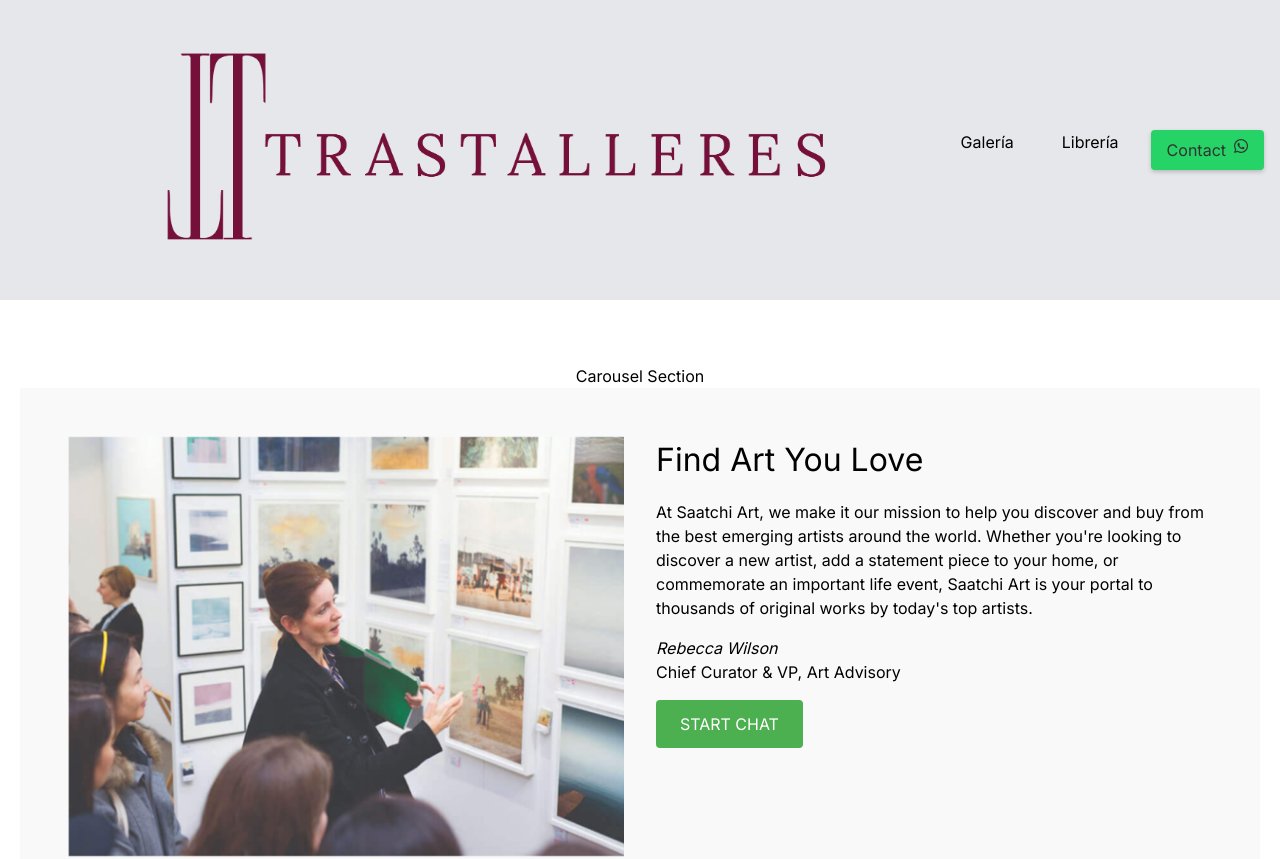
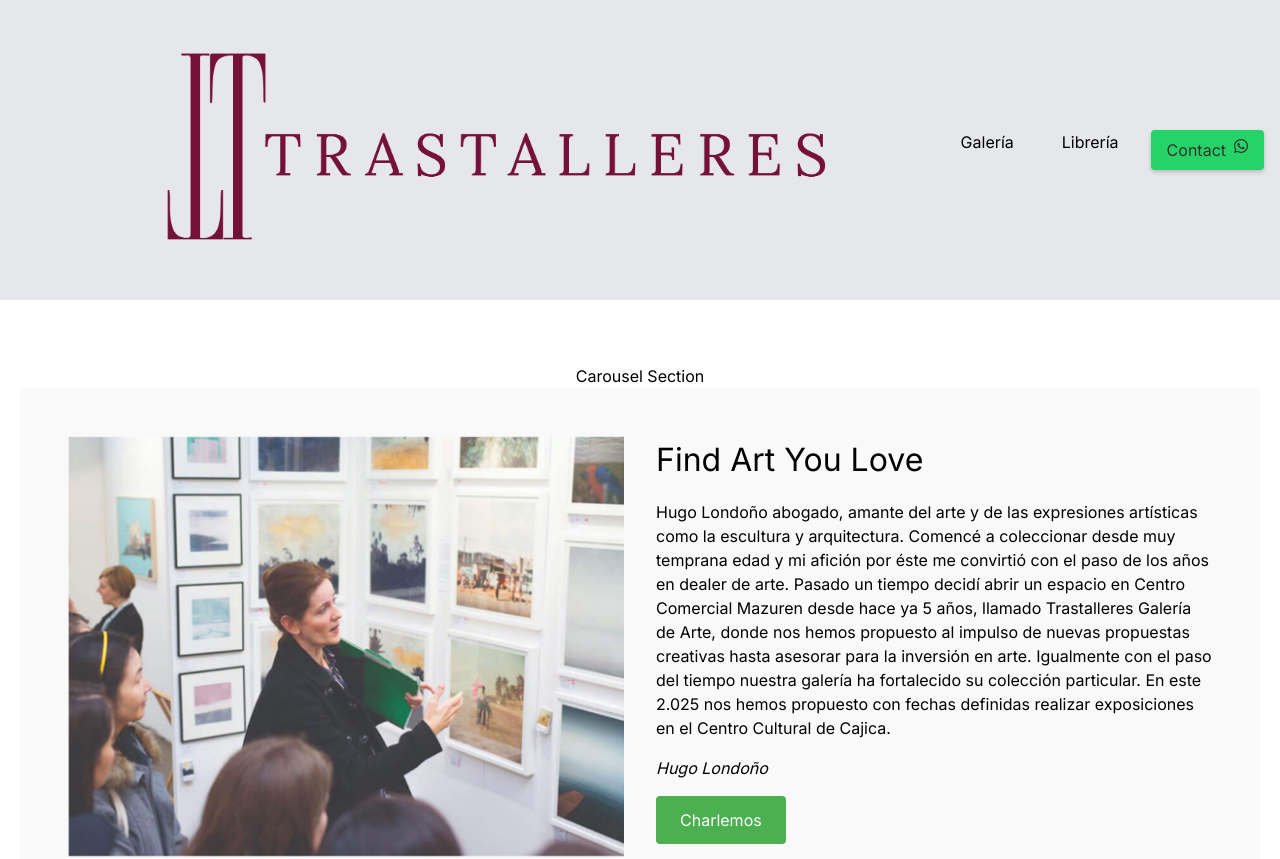
Before and after one commit to incuantaq/trastalleres, a Next.js app: page / in a window 1280 px wide. Shown: the top 859 px of the page. Built offline with nearby package versions, Linux system fonts and the light colour scheme.

Commit message:
saving fixes styling modal, footer and layout

```diff
--- a/app/layout.tsx
+++ b/app/layout.tsx
@@ -23,14 +23,10 @@
 }) {
   return (
     <html lang="en" className={inter.variable}>
-      <body>
-        <section className="min-h-screen relative min-h-screen">
-          <div className="pb-12">
-            <Navbar/>
-            <main>{children}</main>
-          </div>
-          <Footer />
-        </section>
+      <body className="min-h-screen relative min-h-screen">
+        <Navbar />
+        <main>{children}</main>
+        <Footer />
       </body>
     </html>
   );
--- a/components/Footer/Footer.tsx
+++ b/components/Footer/Footer.tsx
@@ -42,10 +42,10 @@
       </div>
       <div className='footer-socialIcons'>
         <a className='icon' href="https://www.facebook.com/Trastalleresgaleria/" target="_blank" rel="noopener noreferrer">
-          <FontAwesomeIcon icon={faFacebook} />
+          <FontAwesomeIcon icon={faFacebook} height={15} />
         </a>
         <a className='icon' href="https://www.instagram.com/trastalleresgaleria/" target="_blank" rel="noopener noreferrer">
-          <FontAwesomeIcon icon={faInstagram} />
+          <FontAwesomeIcon icon={faInstagram} height={15} />
         </a>
       </div>
     </footer>
--- a/components/Hero/index.tsx
+++ b/components/Hero/index.tsx
@@ -1,5 +1,7 @@
 import React from 'react';
 import './Hero.css';
+
+const msg = "Hugo Londoño abogado, amante del arte y de las expresiones artísticas como la escultura y arquitectura. Comencé a coleccionar desde muy temprana edad y mi afición por éste me convirtió con el paso de los años en dealer de arte. Pasado un tiempo decidí abrir un espacio en Centro Comercial Mazuren desde hace ya 5 años, llamado Trastalleres Galería de Arte, donde nos hemos propuesto al impulso de nuevas propuestas creativas hasta asesorar para la inversión en arte. Igualmente con el paso del tiempo nuestra galería ha fortalecido su colección particular. En este 2.025 nos hemos propuesto con fechas definidas realizar exposiciones en el Centro Cultural de Cajica.";
 
 const Hero: React.FC = () => {
   return (
@@ -11,14 +13,13 @@
         <div className="hero-column">
           <h2>Find Art You Love</h2>
           <p>
-            At Saatchi Art, we make it our mission to help you discover and buy from the best emerging artists around the world. Whether you're looking to discover a new artist, add a statement piece to your home, or commemorate an important life event, Saatchi Art is your portal to thousands of original works by today's top artists.
+            {msg}
           </p>
           <p>
-            <em>Rebecca Wilson</em><br />
-            Chief Curator & VP, Art Advisory
+            <em>Hugo Londoño</em><br />
           </p>
           {/* TODO: Add real wpp number and metadata here */}
-          <button className="hero-button">START CHAT</button>
+          <button className="hero-button">Charlemos</button>
 
         </div>
       </div>
--- a/components/Modal/Modal.tsx
+++ b/components/Modal/Modal.tsx
@@ -10,16 +10,12 @@
     artworkName: string;
     artistName: string;
     description: string;
+    date: string;
 }
 
-const Modal: React.FC<ModalProps> = ({
-    isOpen,
-    onClose,
-    imgSrc,
-    artworkName,
-    artistName,
-    description,
-}) => {
+const Modal: React.FC<ModalProps> = (ModalProps : ModalProps) => {
+    const { isOpen, onClose, imgSrc, artworkName, artistName, description, date } = ModalProps;
+
     useEffect(() => {
         const handleKeyDown = (event: KeyboardEvent) => {
             if (event.key === "Escape") onClose();
@@ -51,8 +47,6 @@
     return (
         <div className="modal" onClick={handleBackgroundClick} role="dialog" aria-modal="true">
             <div className="modal-content">
-                <button className="modal-close" onClick={onClose} aria-label="Close modal">X</button>
-
                 <figure className="modal-image">
                     <img className="modal-image_img" src={imgSrc} alt={`Image of the artwork ${artworkName}`} />
                 </figure>
@@ -61,6 +55,7 @@
                     <section className="modal-artist">
                         <h2>{artworkName}</h2>
                         <h3>{artistName}</h3>
+                        <p>{new Date(date).toLocaleString('es-CO', { month: 'long', year: 'numeric' })}</p>
                     </section>
 
                     <section className="modal-description">
--- a/components/service/service.tsx
+++ b/components/service/service.tsx
@@ -81,8 +81,9 @@
               onClose={() => setIsModalOpen(false)}
               imgSrc={selectedPost.coverImage.url}
               artworkName={selectedPost.title}
-              artistName="artistName"
-              description="description"
+              artistName={selectedPost.author.name}
+              description={selectedPost.excerpt}
+              date={selectedPost.date}
             />
         )}
     </section>
```
Also changed, not shown: components/Modal/Modal.css (+5 -23 lines).
